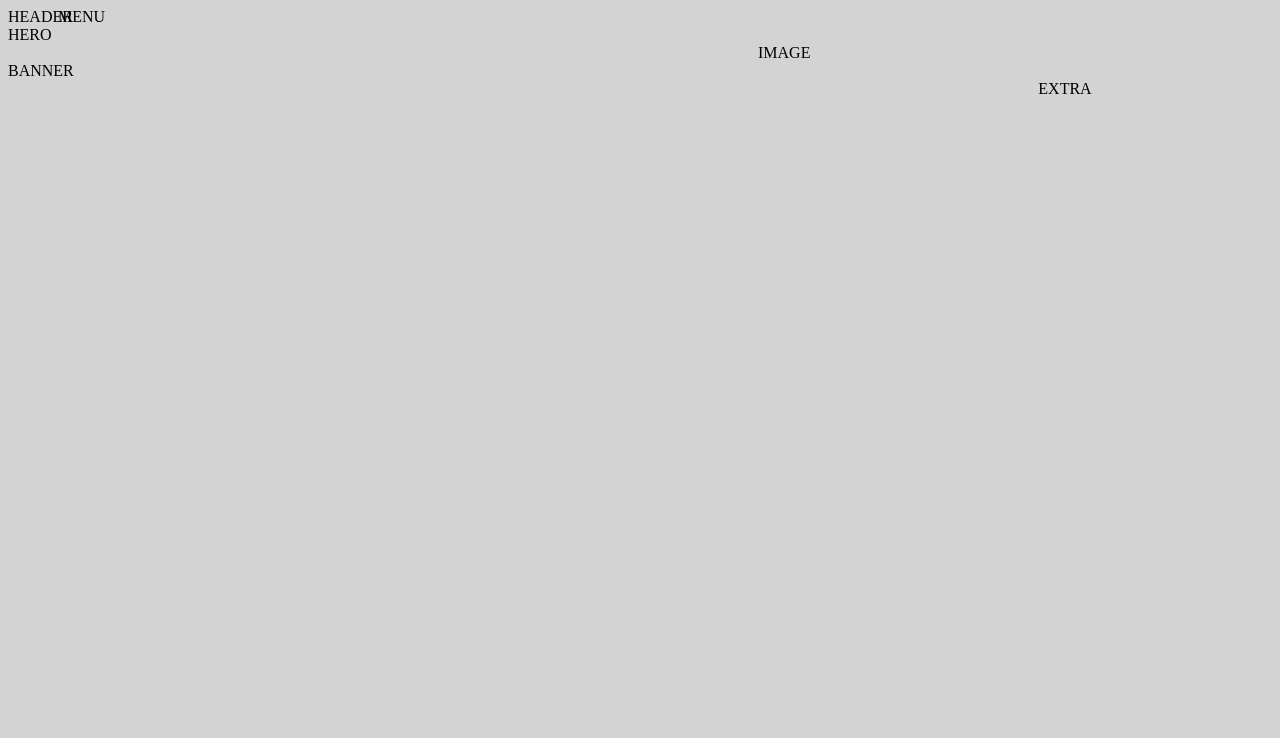
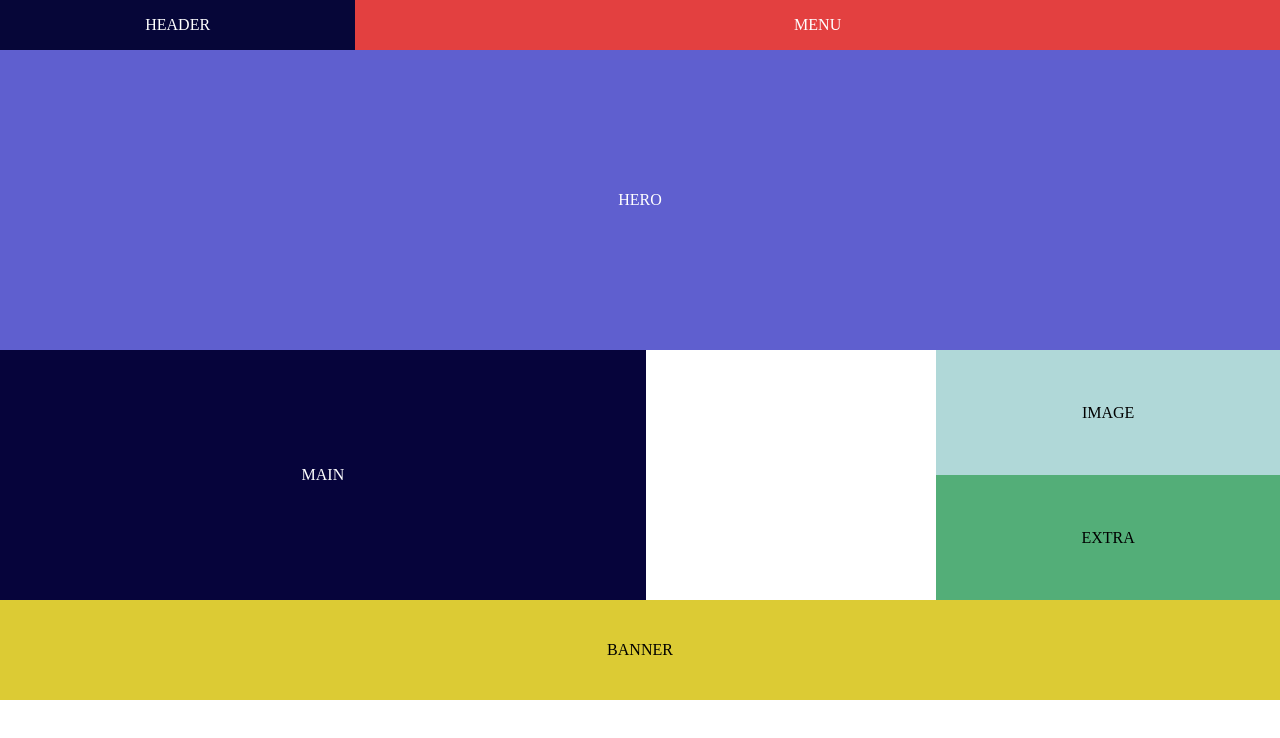
Before and after one commit to Nxttxrxl/Java-Bootcamp, a plain HTML site: page ejercicios css/ejercicio16.html in a window 1280 px wide. Drawn offline with Linux system fonts and the light colour scheme.

Commit message:
exercise 16 css

```diff
--- a/ejercicios css/ejercicio16.css
+++ b/ejercicios css/ejercicio16.css
@@ -1,43 +1,102 @@
 body {
-    /* margin: 0px */
-    background-color: lightgrey;
+    margin: 0px;
+    background-color: white;
 }
 
 #container {
     display: grid;
-    grid-template-columns: 50px 400px 300px 100px;
-    grid-template-rows: auto;
+    grid-template-columns: auto;
+    grid-template-rows: 50px 300px 125px 125px 100px;
     grid-template-areas:
         "header menu menu menu"
         "hero hero hero hero"
         "main main . image"
+        "main main . extra"
         "banner banner banner banner"
     ;
 
+
+
+    align-content: center;
+
+
 }
 
-#header {
-    grid-area: header;
+.cell{
+    display: flex;
+    justify-content: center;
+    align-items: center;
+    color: white;
 }
 
-#menu {
-    grid-area: menu;
+.header {
+    grid-area: header;
+    background-color: rgb(6, 6, 56);
 }
 
-#hero {
-    grid-area: hero;
+.menu {
+    grid-area: menu;
+    background-color: rgb(227, 64, 64);
 }
 
-#main {
-    grid-area: main;
+.hero {
+    grid-area: hero;
+    background-color: rgb(95, 95, 207);
 }
 
-#banner {grid-area: banner;}
-
-#extra {
-    grid-area: extra;
+.main {
+    grid-area: main;
+    background-color: rgb(6, 4, 59);
 }
 
-#image {
+.banner {
+    grid-area: banner;
+    background-color: rgb(220, 203, 52);
+    color: black;
+}
+
+.extra {
+    grid-area: extra;
+    background-color: rgb(83, 174, 120);
+    color: black;
+
+}
+
+.image {
     grid-area: image;
+    background-color: rgb(176, 216, 216);
+    color: black;
 }
+
+@media (min-width: 426px) and (max-width: 768px) {
+
+
+
+    #container{
+        grid-template-columns: 1fr 2fr 1fr;
+        grid-template-rows: 50px 250px 200px 100px 100px;
+        grid-template-areas:
+        "header header header"
+        "hero hero hero"
+        "menu main main"
+        "menu banner banner"
+        "menu extra image"
+        ;
+    }
+}
+
+@media (max-width: 425px) {
+    #container{
+        grid-template-columns: auto;
+        grid-template-rows: 50px 50px 150px 150px 100px 100px 100px;
+        grid-template-areas:
+        "header"
+        "menu"
+        "hero"
+        "main"
+        "banner"
+        "extra"
+        "image"
+        ;
+    }
+}
--- a/ejercicios css/ejercicio16.html
+++ b/ejercicios css/ejercicio16.html
@@ -10,12 +10,13 @@
 
 <body>
     <div id="container">
-        <div id="header">HEADER</div>
-        <div id="menu">MENU</div>
-        <div id="hero">HERO</div>
-        <div id="banner">BANNER</div>
-        <div id="extra">EXTRA</div>
-        <div id="image">IMAGE</div>
+        <div class="cell header">HEADER</div>
+        <div class="cell menu">MENU</div>
+        <div class="cell hero">HERO</div>
+        <div class="cell main">MAIN</div>
+        <div class="cell banner">BANNER</div>
+        <div class="cell extra">EXTRA</div>
+        <div class="cell image">IMAGE</div>
     </div>
 
 </body>
```
Also changed, not shown: assets/ad739be00274f997fb28586e6470d3b2.jpg (added).
